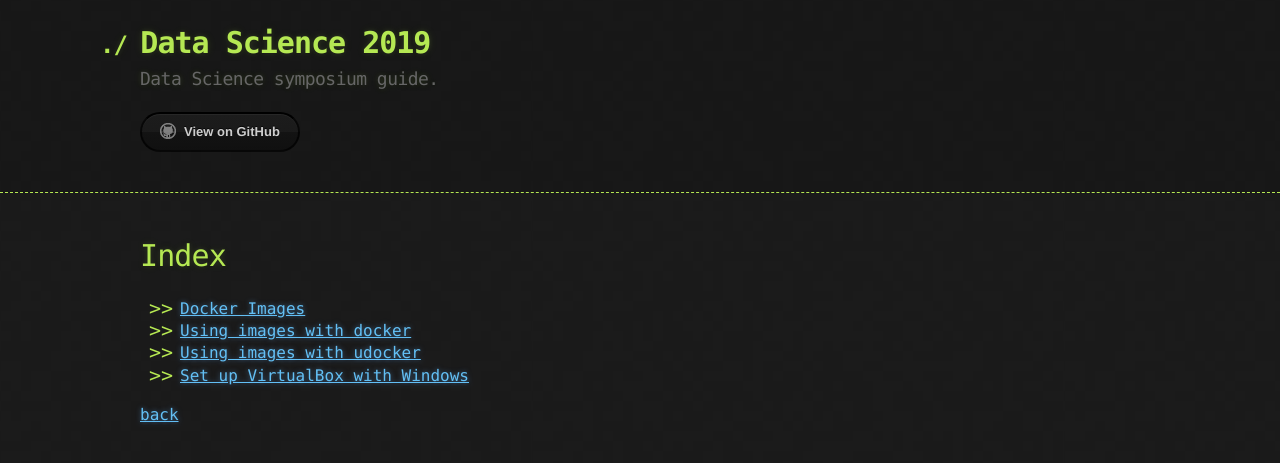
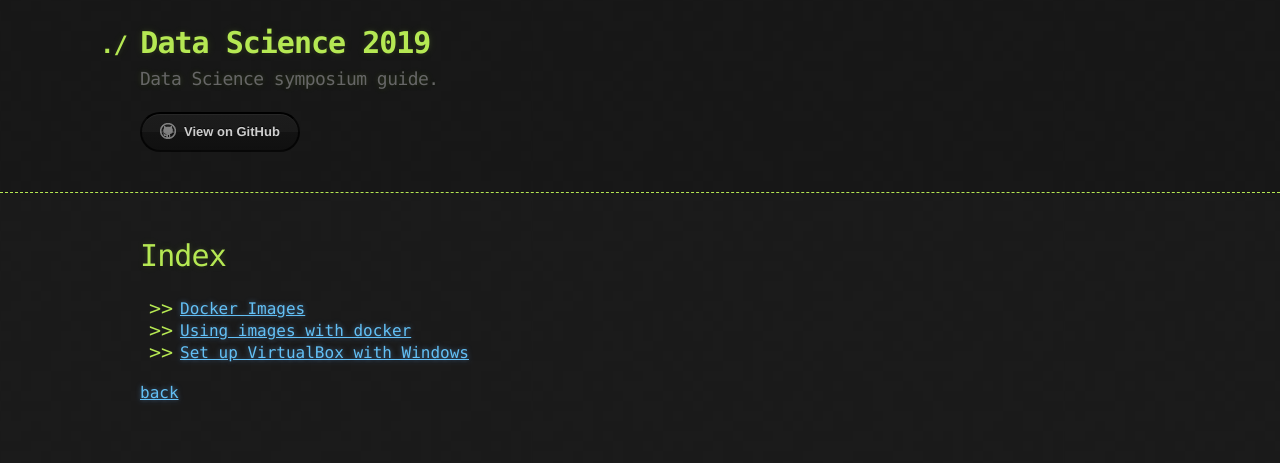
Before and after one commit to LIP-Computing/datascience2019, a Jekyll site: the page built from docs/index.md, in a window 1280 px wide. Shown: the top 463 px of the page. Built offline with Jekyll 4.4.1, drawn with Linux system fonts in a browser that asks for light colours.

Commit message:
Remove index reference for udocker page.
Signed-off-by: Samuel Bernardo <samuel@lip.pt>

```diff
--- a/docs/index.md
+++ b/docs/index.md
@@ -7,7 +7,7 @@ layout: default
 
 - [Docker Images](./docker_images.html)
 - [Using images with docker](./use_docker.html)
-- [Using images with udocker](./use_udocker.html)
+<!--- - [Using images with udocker](./use_udocker.html)-->
 - [Set up VirtualBox with Windows](./docker_windows.html)
 
 [back](/)
```
